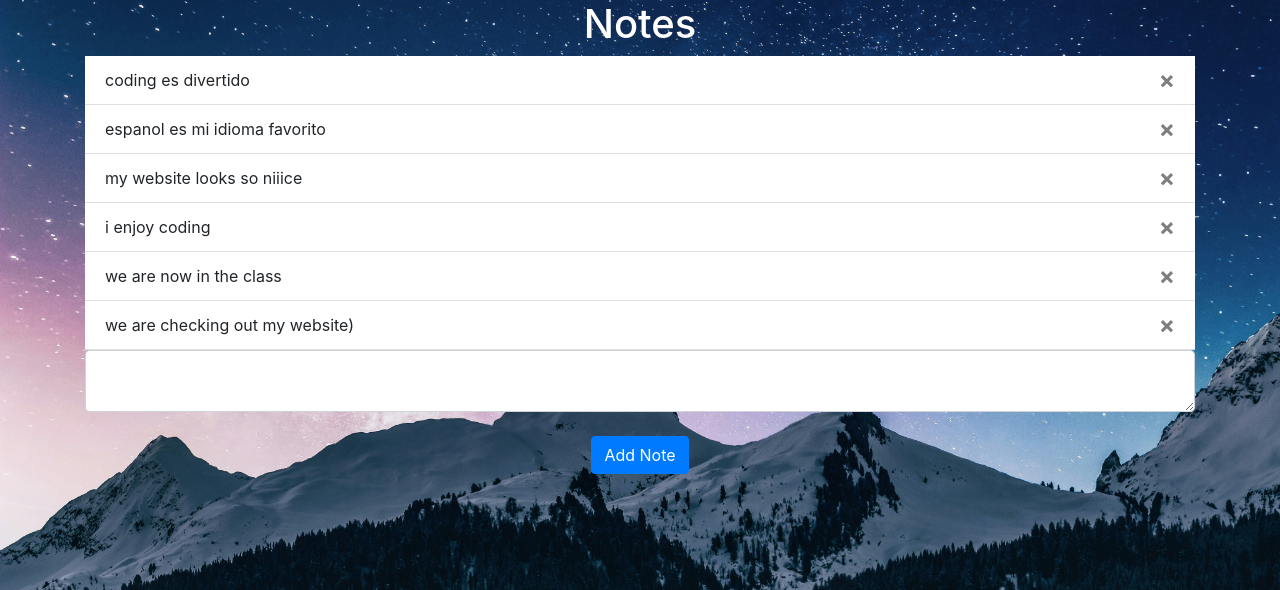
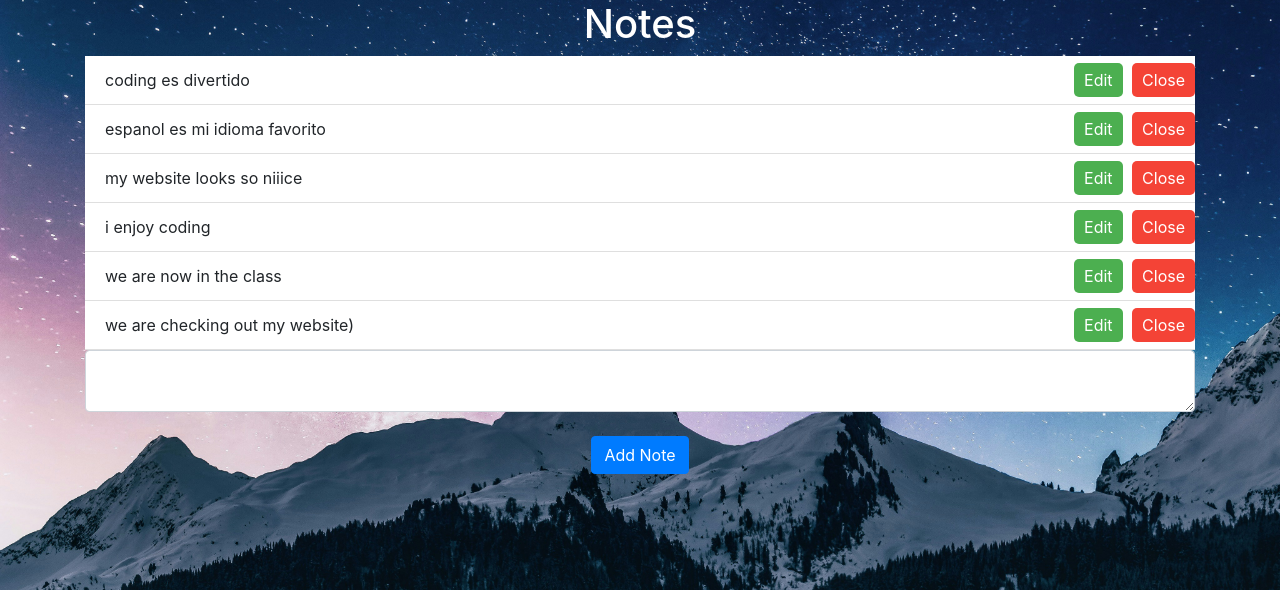
Before and after one commit to Tarxanask/LabWork, a Flask app: page / in a window 1280 px wide. Shown: the part 56-646 px from the top of the page. Run offline with Flask 3, Linux system fonts and the light colour scheme; a user stored in the database is signed in; some libraries are stand-ins or nearby versions.

Commit message:
ButtonsAddedEditing
i added the button edit, and changed the style of the buttons, now we can edit the notes

```diff
--- a/website/templates/base.html
+++ b/website/templates/base.html
@@ -21,6 +21,56 @@
         background-size: cover;
         background-attachment: fixed;
         min-height: 100vh;
+      }
+      .edit-button {
+        margin-right: 10px;
+        color: #007bff; /* Bootstrap primary color */
+        text-decoration: none; /* Remove underline */
+      }
+      .delete-button {
+        margin-left: 10px;
+        background: none;
+        border: none;
+        color: #dc3545; /* Bootstrap danger color */
+        cursor: pointer;
+      }
+      .edit-btn {
+        background-color: #4CAF50;
+        color: white;
+        border: none;
+        padding: 5px 10px;
+        cursor: pointer;
+        border-radius: 5px;
+        margin-left: 5px;
+      }
+
+      .edit-btn:hover {
+        background-color: #45a049;
+      }
+
+      .close-btn {
+        background-color: #f44336;
+        color: white;
+        border: none;
+        padding: 5px 10px;
+        cursor: pointer;
+        border-radius: 5px;
+        margin-left: 5px;
+      }
+
+      .close-btn:hover {
+        background-color: #d32f2f;
+      }
+      .note-item {
+        position: relative; /* Make the note item a positioning context */
+        padding-right: 100px; /* Make space for the buttons */
+      }
+
+      .button-container {
+        position: absolute;
+        top: 50%;
+        right: 0;
+        transform: translateY(-50%); /* Vertically center the buttons */
       }
     </style>
 
--- a/website/templates/home.html
+++ b/website/templates/home.html
@@ -3,11 +3,12 @@
 <h1 align="center" style="color: white;">Notes</h1>
 <ul class="list-group list-group-flush" id="notes">
   {% for note in user.notes %}
-  <li class="list-group-item">
+  <li class="list-group-item note-item">
     {{ note.data }}
-    <button type="button" class="close" onClick="deleteNote({{ note.id }})">
-      <span aria-hidden="true">&times;</span>
-    </button>
+    <div class="button-container">
+      <button class="edit-btn" onclick="window.location.href='/edit-note/{{ note.id }}'">Edit</button>
+      <button class="close-btn" onClick="deleteNote({{ note.id }})">Close</button>
+    </div>
   </li>
   {% endfor %}
 </ul>
--- a/website/views.py
+++ b/website/views.py
@@ -1,4 +1,4 @@
-from flask import Blueprint, render_template, request, flash, jsonify
+from flask import Blueprint, render_template, request, flash, jsonify, redirect
 from flask_login import login_required, current_user
 from .models import Note
 from . import db
@@ -35,3 +35,24 @@ def delete_note():
             db.session.commit()
 
     return jsonify({})
+
+@views.route('/edit-note/<int:note_id>', methods=['GET', 'POST'])
+@login_required
+def edit_note(note_id):
+    note = Note.query.get_or_404(note_id)
+    if note.user_id != current_user.id:
+        flash('You do not have permission to edit this note.', category='error')
+        return redirect('/')
+
+    if request.method == 'POST':
+        new_data = request.form.get('note')
+
+        if len(new_data) < 1:
+            flash('Note is too short!', category='error')
+        else:
+            note.data = new_data
+            db.session.commit()
+            flash('Note updated!', category='success')
+            return redirect('/')
+
+    return render_template("edit_note.html", user=current_user, note=note)
```
Also changed, not shown: website/templates/edit_note.html (added, +11 -0 lines), .aider.chat.history.md, instance/database.db, 1 other file.
